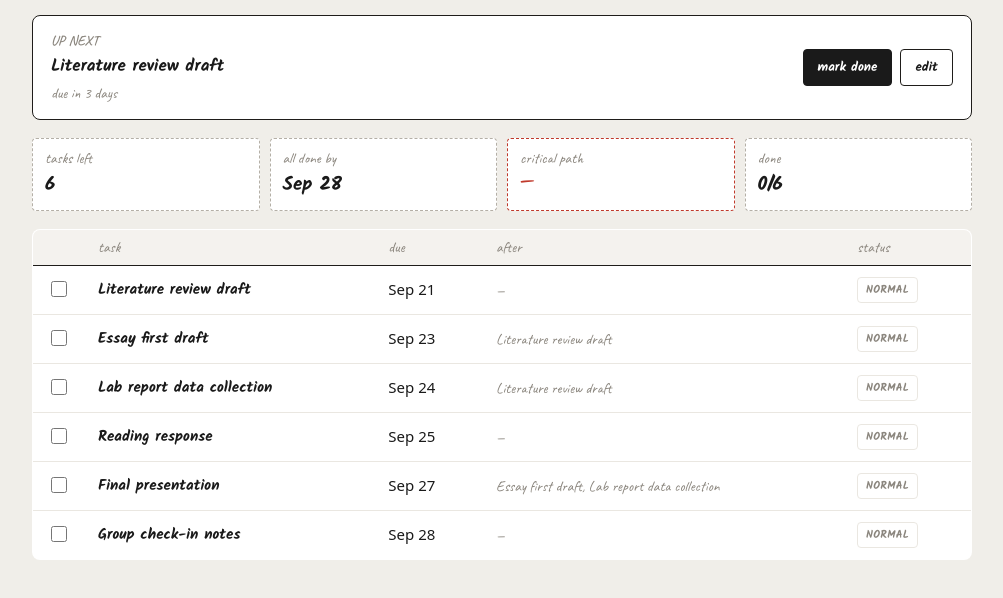
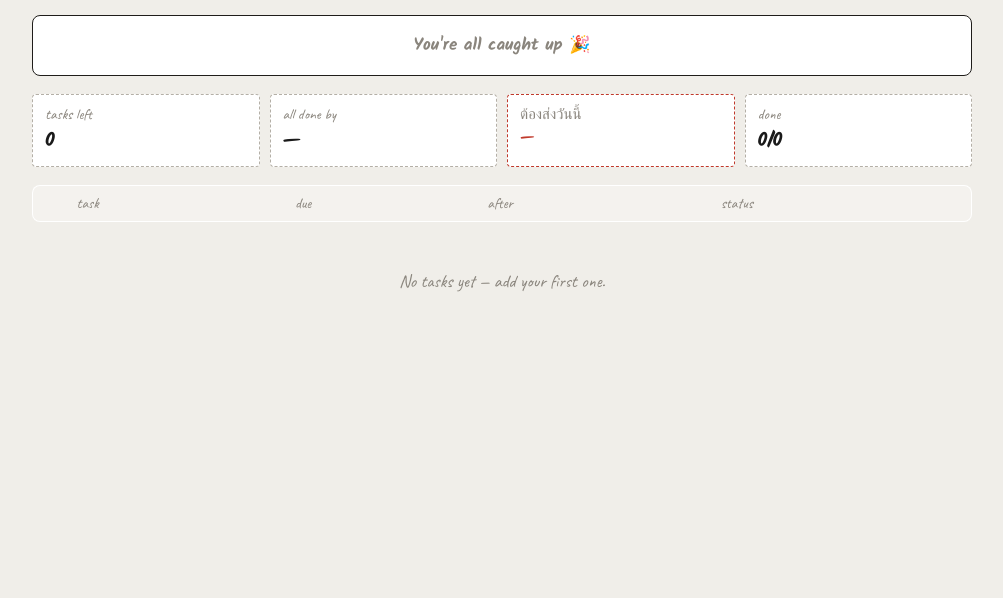
Before and after one commit to F-Thirawat-M/studyflow-student-planner, a plain HTML site: page index.html in a window 1280 px wide. Shown: the part 66-664 px from the top of the page, without its empty margins (138-1141 px from the left). Drawn offline with Linux system fonts and the light colour scheme.

Commit message:
fix: Delete Initualize data

```diff
--- a/index.html
+++ b/index.html
@@ -36,7 +36,7 @@
 
     <section id="panel-chart" class="panel">
       <div class="chart-toolbar">
-        <div class="crit-label">critical path: <span id="chart-critical-path">—</span></div>
+        <div class="crit-label">ต้องส่งวันนี้: <span id="chart-critical-path">—</span></div>
       </div>
       <div class="chart-wrap" id="chart-wrap">
         <svg id="pert-svg"></svg>
--- a/script.js
+++ b/script.js
@@ -48,22 +48,9 @@
       const raw = localStorage.getItem(STORAGE_KEY);
       if (raw) return JSON.parse(raw);
     } catch (e) { /* ignore corrupt storage */ }
-    return seedTasks();
+    return [];
   }
   function saveTasks() { localStorage.setItem(STORAGE_KEY, JSON.stringify(tasks)); }
-
-  function seedTasks() {
-    const t = todayStr();
-    const mk = (id, name, dueOffset, deps) => ({ id, name, dueDate: addDays(t, dueOffset), deps, done: false });
-    return [
-      mk('a', 'Literature review draft', 3, []),
-      mk('c', 'Essay first draft', 5, ['a']),
-      mk('b', 'Lab report data collection', 6, ['a']),
-      mk('d', 'Reading response', 7, []),
-      mk('e', 'Final presentation', 9, ['c', 'b']),
-      mk('f', 'Group check-in notes', 10, []),
-    ];
-  }
 
   function byId(id) { return tasks.find(t => t.id === id); }
 
@@ -213,7 +200,7 @@
     else if (days === 0) metaText = 'due today';
     else if (days === 1) metaText = 'due tomorrow';
     else metaText = `due in ${days} days`;
-    if (sched && sched.critical) metaText += ' · critical path';
+    if (sched && sched.critical) metaText += ' · ต้องส่งวันนี้';
 
     upNextSlot.innerHTML = `
       <div class="up-next ${urgent ? 'is-urgent' : ''}">
@@ -239,7 +226,7 @@
     statsRow.innerHTML = `
       <div class="stat-tile"><div class="stat-label">tasks left</div><div class="stat-value">${open.length}</div></div>
       <div class="stat-tile"><div class="stat-label">all done by</div><div class="stat-value">${allDoneBy ? fmtDisplay(allDoneBy) : '—'}</div></div>
-      <div class="stat-tile crit"><div class="stat-label">critical path</div><div class="stat-value">${chain.length ? chain.map(t => escapeHtml(t.name)).join(' → ') : '—'}</div></div>
+      <div class="stat-tile crit"><div class="stat-label">ต้องส่งวันนี้</div><div class="stat-value">${chain.length ? chain.map(t => escapeHtml(t.name)).join(' → ') : '—'}</div></div>
       <div class="stat-tile"><div class="stat-label">done</div><div class="stat-value">${doneCount}/${tasks.length}</div></div>
     `;
   }
@@ -255,7 +242,7 @@
       const after = t.deps.length ? t.deps.map(id => (byId(id) ? byId(id).name : '?')).join(', ') : '—';
       let statusLabel = 'normal', statusClass = '';
       if (t.done) { statusLabel = 'done'; statusClass = 'done'; }
-      else if (sched && sched.critical) { statusLabel = 'critical'; statusClass = 'critical'; }
+      else if (sched && sched.critical) { statusLabel = 'ต้องส่งวันนี้'; statusClass = 'critical'; }
       return `
         <tr data-id="${t.id}" class="${t.done ? 'is-done' : ''}">
           <td class="col-check"><input type="checkbox" class="row-check" ${t.done ? 'checked' : ''} data-id="${t.id}"></td>
@@ -358,7 +345,7 @@
     const sched = schedule[id];
     if (!t || !sched) return;
     const slackText = sched.slack < 0 ? `${-sched.slack} day(s) behind` : `${sched.slack} day(s) slack`;
-    chartTooltip.innerHTML = `<b>${escapeHtml(t.name)}</b><br>due ${fmtDisplay(t.dueDate)} · ${slackText}${sched.critical ? '<br>on critical path' : ''}`;
+    chartTooltip.innerHTML = `<b>${escapeHtml(t.name)}</b><br>due ${fmtDisplay(t.dueDate)} · ${slackText}${sched.critical ? '<br>ต้องส่งวันนี้' : ''}`;
     chartTooltip.hidden = false;
     positionTooltip(e);
   }
@@ -417,7 +404,7 @@
 
     const chain = criticalChain(tasks, schedule);
     calCritical.innerHTML = chain.length
-      ? `critical path: <b>${chain.map(t => escapeHtml(t.name)).join(' → ')}</b> — slip one of these and everything moves`
+      ? `ต้องส่งวันนี้: <b>${chain.map(t => escapeHtml(t.name)).join(' → ')}</b> — slip one of these and everything moves`
       : 'no critical chain yet — add dependent tasks to see one';
   }
 
@@ -510,7 +497,7 @@
     previewBox.innerHTML = `
       <div class="pv-line">earliest realistic finish: ${fmtDisplay(sched.asap)}</div>
       <div class="pv-line">${slackText}</div>
-      <div class="pv-line ${sched.critical ? 'pv-critical' : ''}">${sched.critical ? 'on the critical path' : 'not on the critical path'}</div>
+      <div class="pv-line ${sched.critical ? 'pv-critical' : ''}">${sched.critical ? 'ต้องส่งวันนี้' : 'ไม่ต้องส่งวันนี้'}</div>
     `;
   }
 
```
